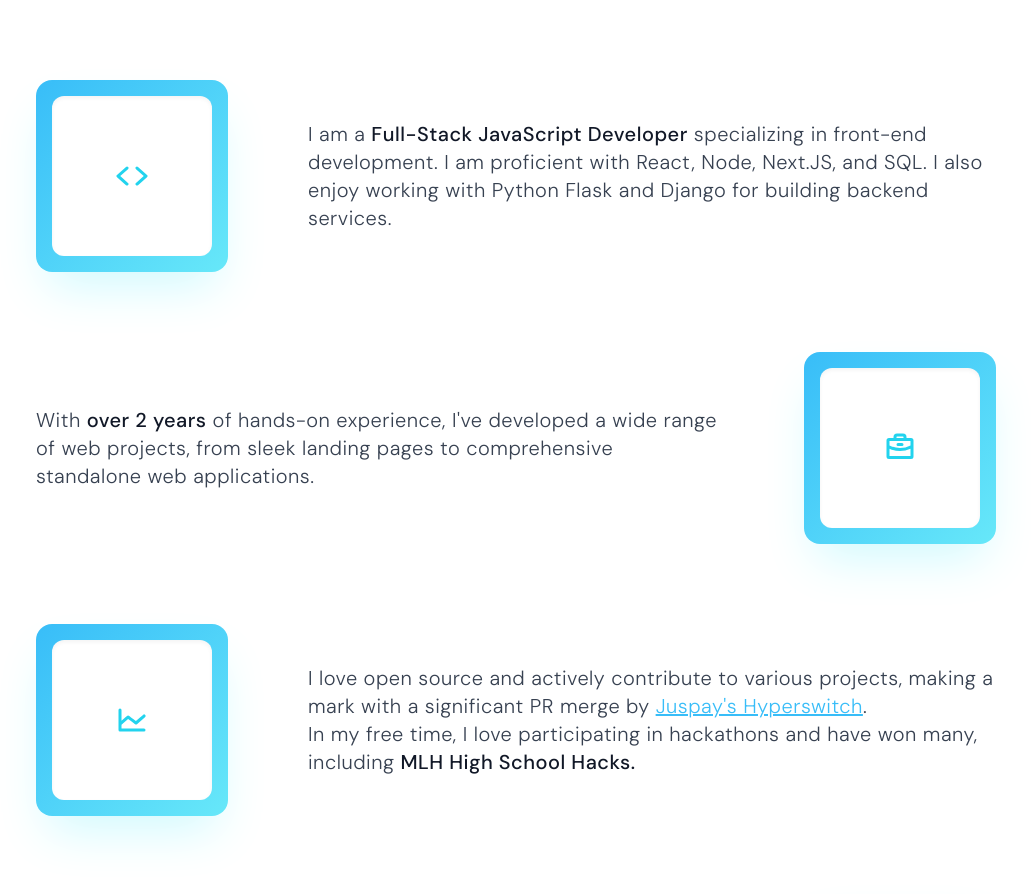
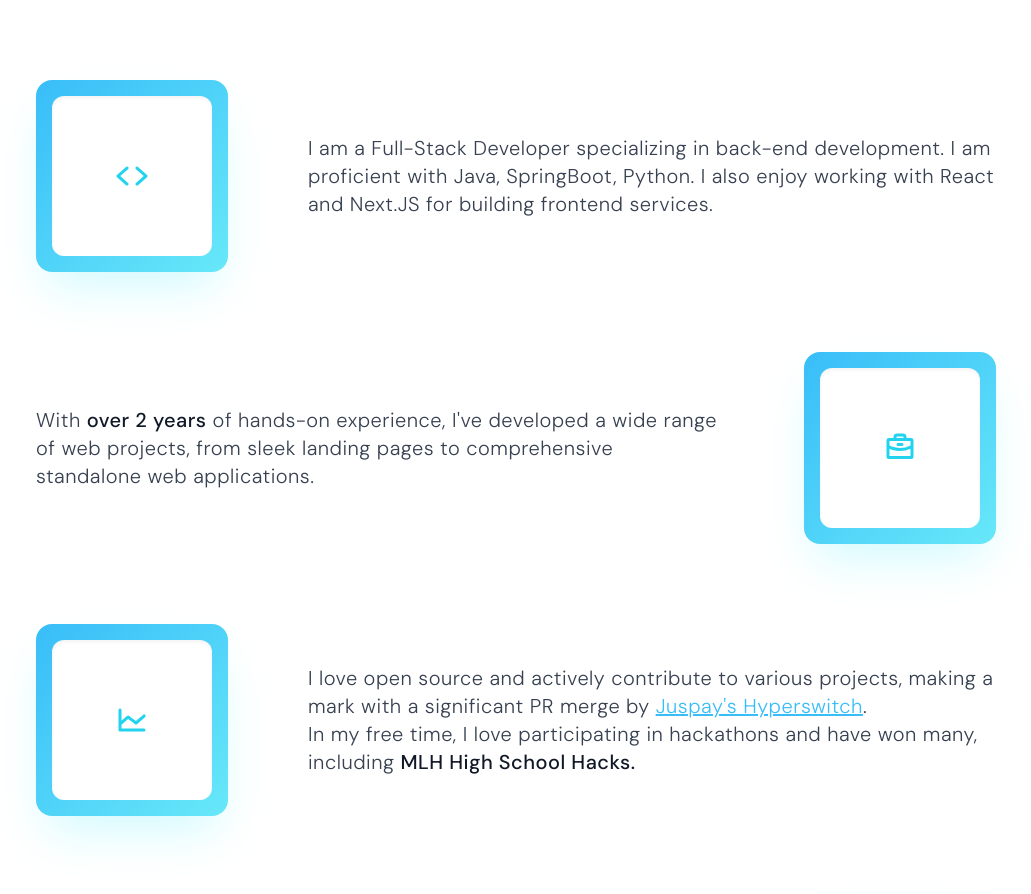
Before and after one commit to amaan14999/amaan-v2, a Next.js app: page / in a window 1280 px wide. Shown: the part 1570-2464 px from the top of the page, without its empty margins (124-1155 px from the left). Built offline with nearby package versions, Linux system fonts and the light colour scheme; a web font is replaced by a local one.

Commit message:
Description Update

```diff
--- a/src/app/page.js
+++ b/src/app/page.js
@@ -137,11 +137,10 @@ export default function Home() {
               </div>
             </div>
             <Text className="!m-0">
-              I am a{" "}
-              <span className="emphasis">Full-Stack JavaScript Developer</span>{" "}
-              specializing in front-end development. I am proficient with React,
-              Node, Next.JS, and SQL. I also enjoy working with Python Flask and
-              Django for building backend services.
+              I am a <span className=" ">Full-Stack Developer</span>{" "}
+              specializing in back-end development. I am proficient with Java,
+              SpringBoot, Python. I also enjoy working with React and Next.JS
+              for building frontend services.
             </Text>
           </FadeInSection>
           <FadeInSection className="flex flex-col-reverse sm:flex-row gap-8 sm:gap-20 items-center">
```
